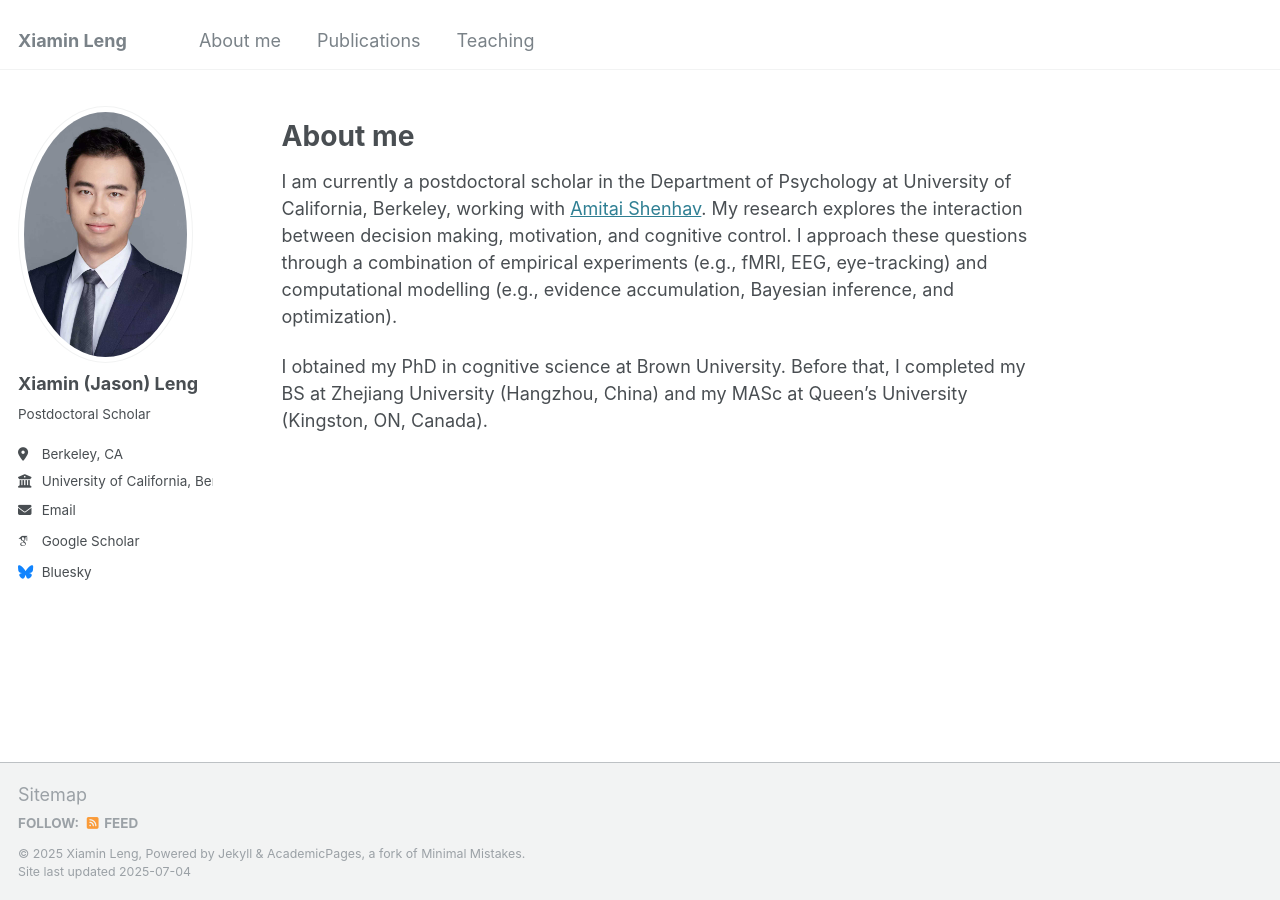
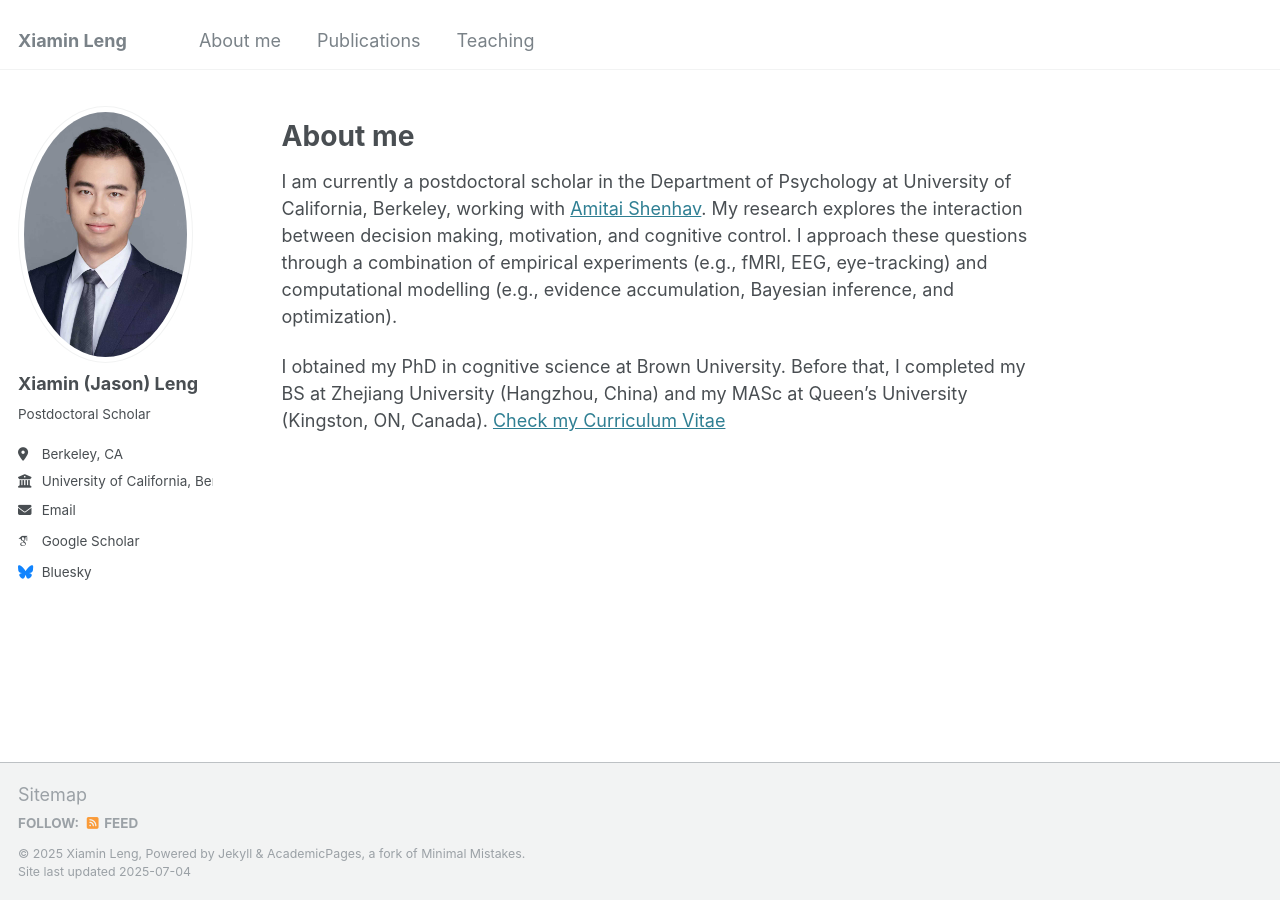
Before and after one commit to Jasonleng/jasonleng.github.io, a Jekyll site: the page built from _pages/about.md, in a window 1280 px wide. Built offline with Jekyll 4.4.1, drawn with Linux system fonts in a browser that asks for light colours; some web fonts are replaced.

Commit message:
Update about.md

```diff
--- a/_pages/about.md
+++ b/_pages/about.md
@@ -11,4 +11,4 @@ About me
 ======
 I am currently a postdoctoral scholar in the Department of Psychology at University of California, Berkeley, working with [Amitai Shenhav](https://www.shenhavlab.org/). My research explores the interaction between decision making, motivation, and cognitive control. I approach these questions through a combination of empirical experiments (e.g., fMRI, EEG, eye-tracking) and computational modelling (e.g., evidence accumulation, Bayesian inference, and optimization).
 
-I obtained my PhD in cognitive science at Brown University. Before that, I completed my BS at Zhejiang University (Hangzhou, China) and my MASc at Queen's University (Kingston, ON, Canada).
+I obtained my PhD in cognitive science at Brown University. Before that, I completed my BS at Zhejiang University (Hangzhou, China) and my MASc at Queen's University (Kingston, ON, Canada). [Check my Curriculum Vitae](../files/CV_Leng.pdf)
```
